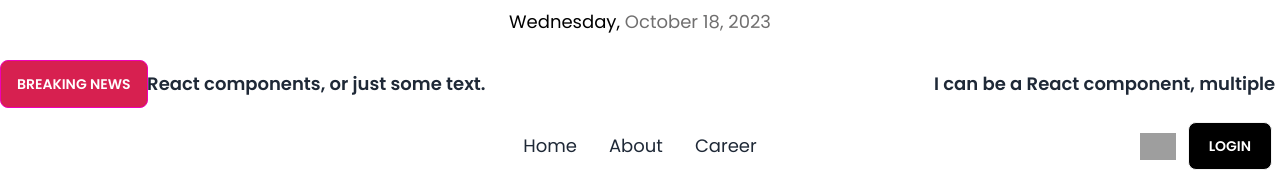
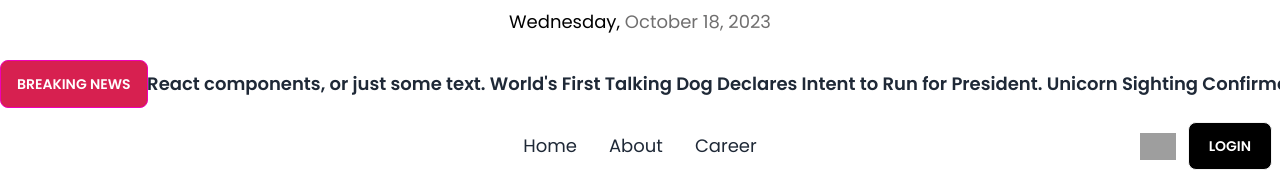
Before and after one commit to sharifulislamshihan/dragon-news-using-react, a React (Vite) app: page / in a window 1280 px wide. Shown: the part 138-310 px from the top of the page. Built offline with nearby package versions, Linux system fonts and the light colour scheme; no server answers; grey boxes are pictures that could not be loaded.

Commit message:
about and career page added

```diff
--- /dev/null
+++ b/src/pages/About/About.jsx
@@ -0,0 +1,11 @@
+
+
+const About = () => {
+    return (
+        <div className="mt-10">
+            <h3 className="text-3xl text-center">About Page coming soon..</h3>
+        </div>
+    );
+};
+
+export default About;
--- /dev/null
+++ b/src/pages/Career/Career.jsx
@@ -0,0 +1,12 @@
+
+const Career = () => {
+    return (
+        <div>
+            <div className="mt-10">
+            <h3 className="text-3xl text-center font-bold">Career Page coming soon..</h3>
+        </div>
+        </div>
+    );
+};
+
+export default Career;
--- a/src/pages/Home/BreakingNews/BreakingNews.jsx
+++ b/src/pages/Home/BreakingNews/BreakingNews.jsx
@@ -4,7 +4,7 @@ const BreakingNews = () => {
         <div className="flex">
             <button className="btn btn-secondary bg-[#D72050] text-white">Breaking News</button>
             <Marquee   className="text-lg font-semibold">
-                I can be a React component, multiple React components, or just some text.
+                I can be a React component, multiple React components, or just some text.  World's First Talking Dog Declares Intent to Run for President. Unicorn Sighting Confirmed in Central Park by Local Authorities
             </Marquee>
         </div>
     );
```
Also changed, not shown: src/Routes/Routes.jsx (+10 -0 lines).
